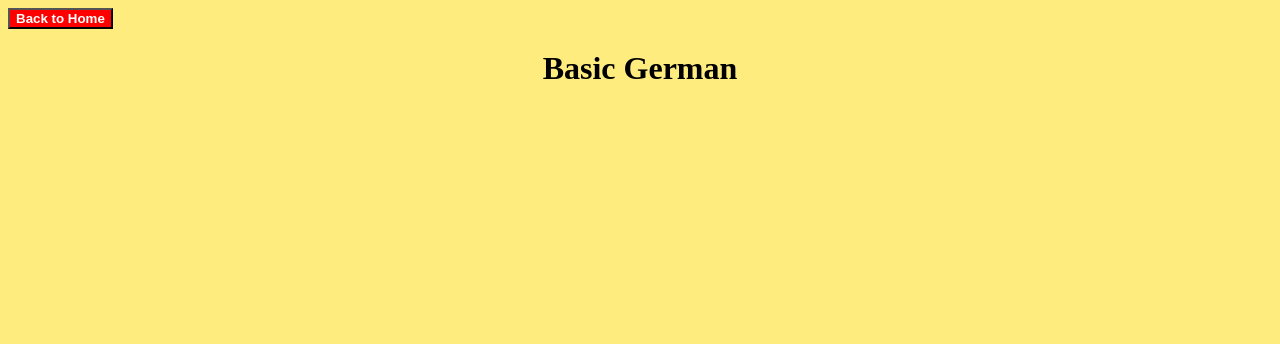
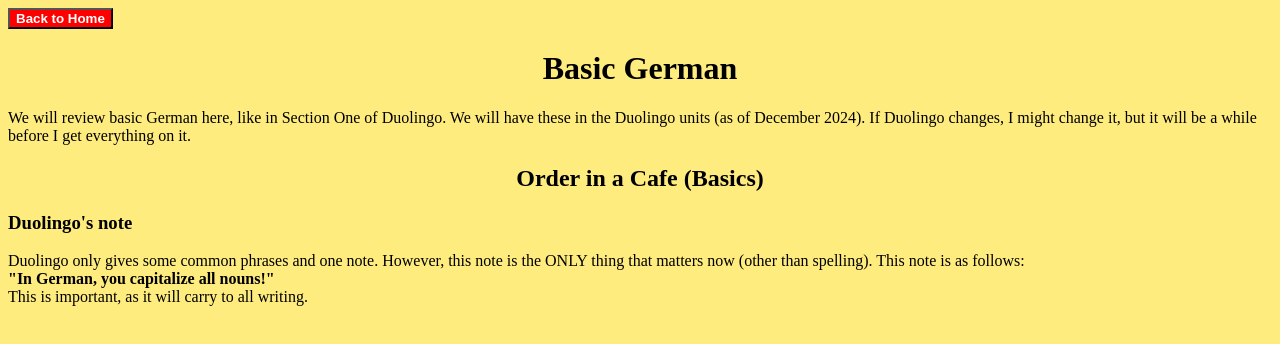
Before and after one commit to JimBobJoe36/GermanLearning, a plain HTML site: page BasicGerman.html in a window 1280 px wide. Drawn offline with Linux system fonts and the light colour scheme.

Commit message:
Unit 1, Section 1, Lesson 1

```diff
--- a/BasicGerman.html
+++ b/BasicGerman.html
@@ -11,5 +11,22 @@
     <div id="title">
         <h1>Basic German</h1>
     </div>
+    <p>
+        We will review basic German here, like in Section One of Duolingo. We will have these in the Duolingo units (as of December 2024).
+        If Duolingo changes, I might change it, but it will be a while before I get everything on it.
+        <br>
+    </p>
+    <div id="title">
+        <h2>Order in a Cafe (Basics)</h2>
+    </div>
+    <h3>Duolingo's note</h3>
+    <p>
+        Duolingo only gives some common phrases and one note. However, this note is the ONLY thing that matters now (other than spelling).
+        This note is as follows:
+        <br>
+        <b>"In German, you capitalize all nouns!"</b>
+        <br>
+        This is important, as it will carry to all writing.
+    </p>
 </body>
 </html>
```
